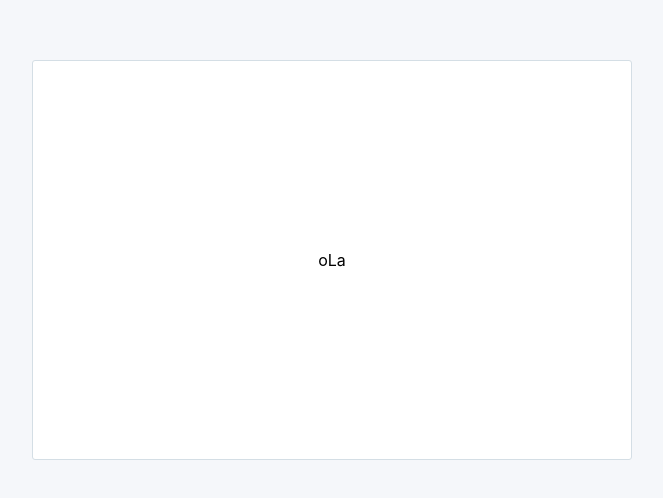
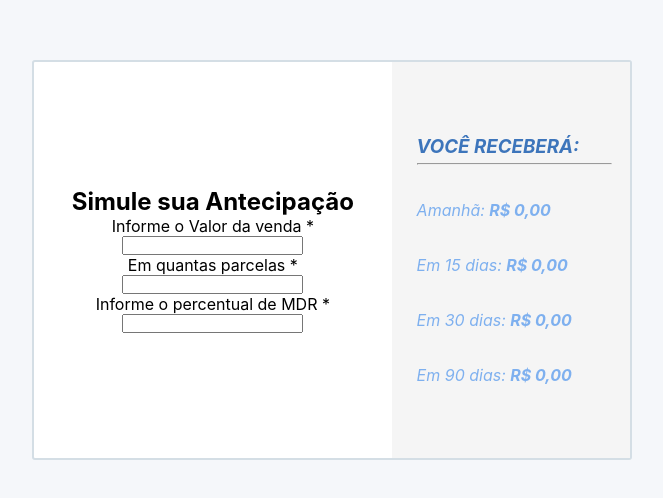
Before and after one commit to DiegoOlive29/TesteTecnicoFrontEnd, a React (Create React App) app in the folder test-frontend/: page / in a window 1280 px wide. Shown: the part 140-638 px from the top of the page, without its empty margins (308-971 px from the left). Built offline with nearby package versions, Linux system fonts and the light colour scheme.

Commit message:
feat: creation and styling of the container on the right

```diff
--- a/test-frontend/src/components/MainCenter/index.tsx
+++ b/test-frontend/src/components/MainCenter/index.tsx
@@ -1,10 +1,36 @@
-import { MainCenterStyle } from "./styles"
+import { MainCenterStyle,LeftContainer, RightContainer } from "./styles"
 const MainCenter=() =>{
 
     return (
         <MainCenterStyle>
-            oLa
+            <LeftContainer>
+                <h2>Simule sua Antecipação</h2>
+                <form action="">
+                    <label htmlFor="">Informe o Valor da venda <span>*</span></label>
+                    <input type="text" />
 
+                    <label htmlFor="">Em quantas parcelas <span>*</span></label>
+                    <input type="text" />
+
+                    <label htmlFor="">Informe o percentual de MDR <span>*</span></label>
+                    <input type="text" />
+                </form>
+            </LeftContainer>
+
+            <RightContainer>
+
+                    <h3>VOCÊ RECEBERÁ:
+                    <hr />
+                    </h3>
+                <p>Amanhã: <span>R$ 0,00</span></p>
+
+                <p>Em 15 dias: <span>R$ 0,00</span></p>
+
+                <p>Em 30 dias: <span>R$ 0,00</span></p>
+
+                <p>Em 90 dias: <span>R$ 0,00</span></p>
+
+            </RightContainer>
         </MainCenterStyle>
     )
 }
--- a/test-frontend/src/components/MainCenter/styles.tsx
+++ b/test-frontend/src/components/MainCenter/styles.tsx
@@ -5,9 +5,60 @@ export const MainCenterStyle = styled.main`
     width           : 600px;
     height          : 400px;
     border-radius   : 3px;
-    border          : solid 1.5px var(--grey);
+    border          : solid 2px var(--grey);
     display         : flex;
     flex-direction  : row;
     align-items     : center;
     justify-content : center;
+
 `
+export const LeftContainer =styled.div`
+
+    width           : 60%;
+    height          : 100%;
+    display         : flex;
+    flex-direction  : column;
+    align-items     : center;
+    justify-content : center;
+
+    form{
+        display         : flex;
+        flex-direction  : column;
+        align-items     : center;
+        justify-content : center;
+
+    }
+
+`
+
+export const RightContainer =styled.div`
+    background-color: var(--colordireita);
+    width           : 40%;
+    height          : 100%;
+    display         : flex;
+    flex-direction  : column;
+    align-items     : flex-start;
+    justify-content : center;
+    color           : var(--blueMin);
+    gap             : 35px;
+    padding-left    : 25px;
+
+    span{
+        font-weight  : bold
+    }
+    hr{
+        width       : 120%;
+        color       : var(--blueMin);
+        margin-top  : 5px;
+
+    }
+    h3{
+        color       : var(--blue);
+        font-style  : italic;
+
+    }
+    p,span{
+        font-style  : italic;
+
+    }
+`
--- a/test-frontend/src/styles/global.jsx
+++ b/test-frontend/src/styles/global.jsx
@@ -5,7 +5,7 @@ export const GlobalStyle = createGlobalStyle`
     :root{
     --white:#fff;
     --grey: rgba(212,222,229);
-    --colordireita: rgba(247,249,250);
+    --colordireita: rgba(245,245,245);
     --blue:rgba(61,117,187);
     --blueMin:rgba(126,176,239);
     --whiteback: rgba(245,247,250);
```
